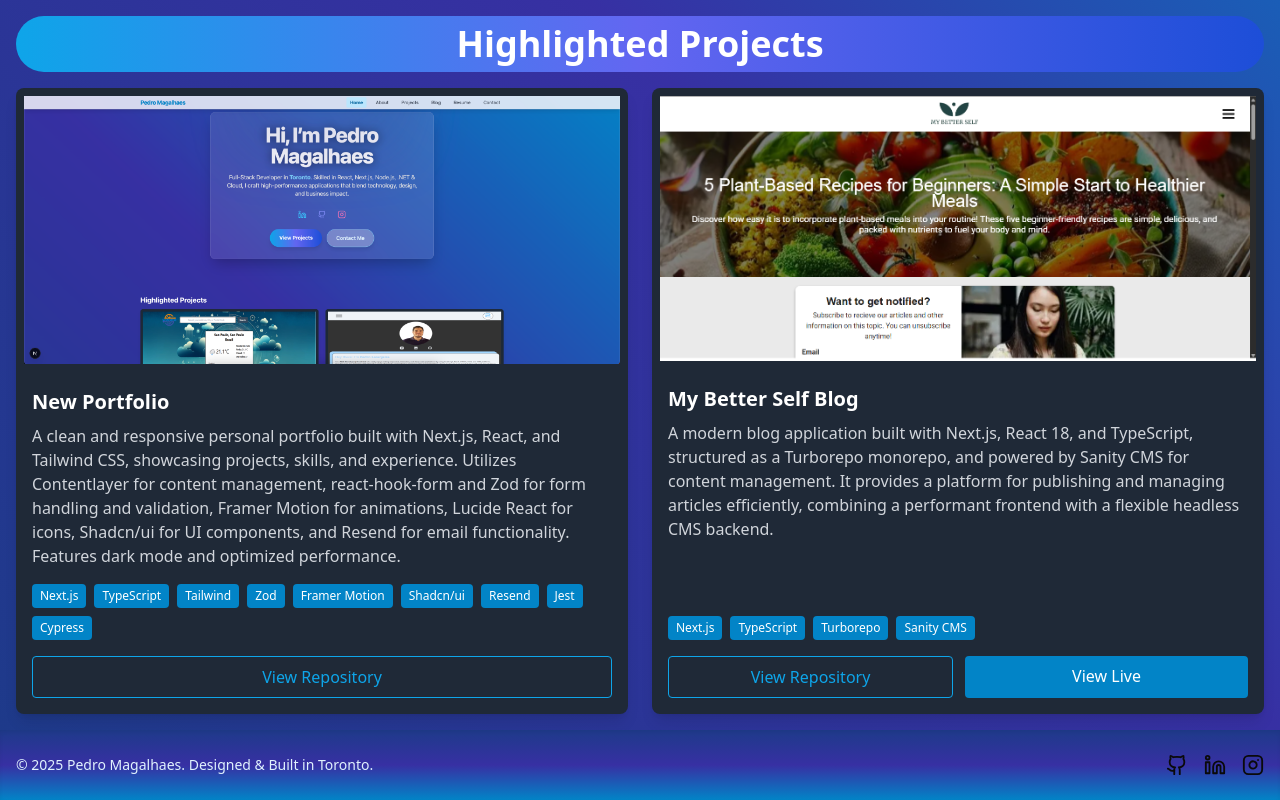
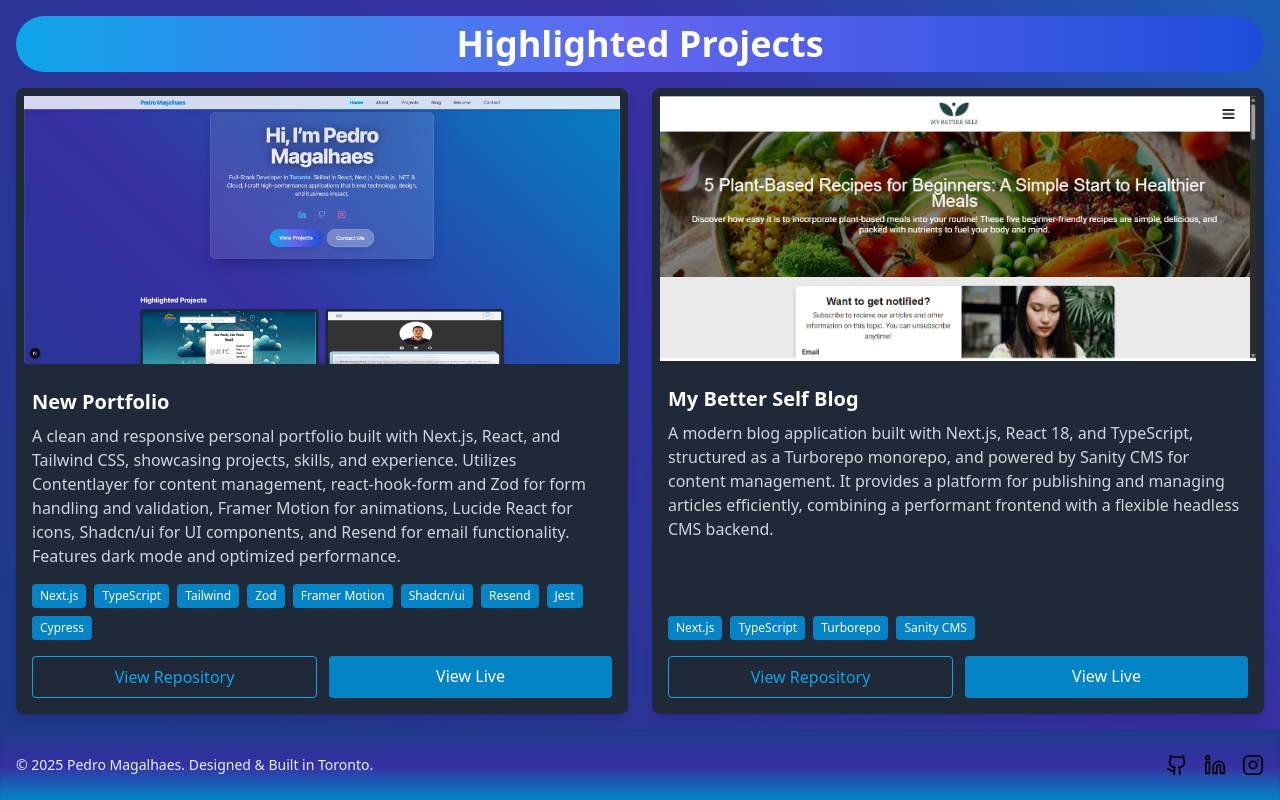
Before and after one commit to laranjeirapedro/new_portfolio_v2, a Next.js app: page / in a window 1280 px wide. Shown: the part 681-1481 px from the top of the page. Built offline with nearby package versions, Linux system fonts and the light colour scheme.

Commit message:
project section fixs

```diff
--- a/src/data/projects.ts
+++ b/src/data/projects.ts
@@ -6,7 +6,7 @@ export const projects = [
     tags: ["Next.js", "TypeScript", "Tailwind", "Zod", "Framer Motion", "Shadcn/ui", "Resend", "Jest", "Cypress"],
     image: "/images/new-portfolio.webp",
     repo: "https://github.com/laranjeirapedro/new_portfolio_v2",
-    liveUrl: "",
+    liveUrl: "https://pedro-magalhaes-portfolio.vercel.app/",
   },
   {
     title: "My Better Self Blog",
@@ -22,7 +22,7 @@ export const projects = [
     description: "SkyWatch is a weather forecast app built with Next.js and Tailwind CSS, utilizing the WeatherAPI.com to provide real-time weather data. It allows users to search for weather conditions by city, address, or postal code, displaying current temperature, wind speed, humidity, sunrise and sunset times. With a clean and responsive interface.",
     tags: ["React", "Tailwind", "API"],
     image: "/images/weather-app.webp",
-    repo: "https://github.com/laranjeirapedro/weather-app",
+    repo: "https://github.com/laranjeirapedro/portfolio_project--weather-app",
     liveUrl: "https://portfolio-project-weather-app.vercel.app/",
   },
   {
@@ -39,7 +39,7 @@ export const projects = [
     description: "A full-stack To-Do App using React/Next.js (frontend) and .NET 8 + MongoDB (backend) hosted at Render(Dockerfile). Showcases modern web development, state management, and API integration with a clean and responsive UI.",
     tags: ["Next.js", "MongoDB", "Tailwind"],
     image: "/images/todo-app.webp",
-    repo: "https://github.com/laranjeirapedro/todo-list",
+    repo: "https://github.com/laranjeirapedro/portfolio_project--to-do-list",
     liveUrl: "https://portfolio-project-to-do-list.vercel.app/",
   },
 ];
```
